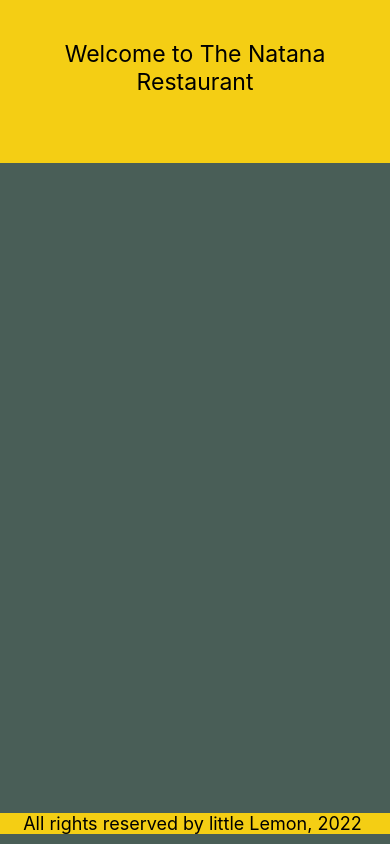
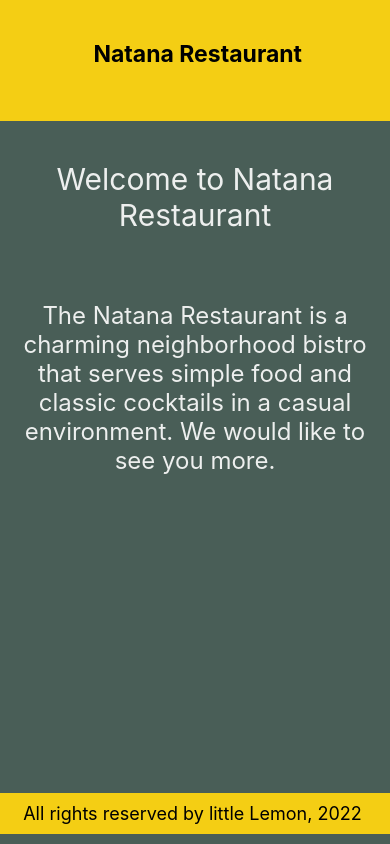
Before and after one commit to Jadashi97/Restaurant-app, a React Native app: screen / in a window 390 px wide. Built offline with nearby package versions, Linux system fonts and the light colour scheme.

Commit message:
(feat): added Welcome page to the app

```diff
--- a/App.js
+++ b/App.js
@@ -2,12 +2,14 @@ import * as React from 'react';
 import { StyleSheet, Text, View } from 'react-native';
 import NatanaRestauHeader from './components/NatanaRestauHeader';
 import Footer from './components/Footer';
+import WelcomeScreen from './components/WelcomeScreen';
 
 export default function App() {
   return (
     <>
     <View style={{flex: 1, backgroundColor: '#495E57',}}>
       <NatanaRestauHeader/>
+      <WelcomeScreen/>
     </View>
     <View style={{backgroundColor: '#495E57'}}>
       <Footer/>
--- a/components/Footer.js
+++ b/components/Footer.js
@@ -3,7 +3,7 @@ import {View, Text} from 'react-native';
 
 export default function Footer() {
   return (
-    <View style={{marginBottom:10, backgroundColor:'#F4CE14'}}>
+    <View style={{padding:10, marginBottom:10, backgroundColor:'#F4CE14'}}>
       <Text style={{ fontSize: 18, color:'black', textAlign: 'center'}}>
         All rights reserved by little Lemon, 2022{' '}
       </Text>
--- a/components/NatanaRestauHeader.js
+++ b/components/NatanaRestauHeader.js
@@ -3,9 +3,9 @@ import { View,Text} from 'react-native';
 
 export default function NatanaRestauHeader() {
   return (
-    <View style={{flex:0.2, backgroundColor: '#F4CE14' }}>
-      <Text style={{padding: 40, fontSize: 23, color: 'black', textAlign: 'center'}} numberOflines={2}>
-        Welcome to The Natana Restaurant
+    <View style={{flex:0.18, backgroundColor: '#F4CE14' }}>
+      <Text style={{padding: 40, fontSize: 23, color: 'black', textAlign: 'center'}}>
+        <Text style={{fontWeight:'bold'}}> Natana Restaurant</Text>
       </Text>
     </View>
   );
--- /dev/null
+++ b/components/WelcomeScreen.js
@@ -0,0 +1,30 @@
+import React from 'react';
+import { View, Text} from 'react-native';
+
+export default function WelcomeScreen() {
+  return (
+    <View style={{ flex:1,fontSize: 20, color: 'white'}}>
+        <Text
+            style={{
+                padding: 40,
+                fontSize: 30,
+                color: '#EDEFEE',
+                textAlign: 'center',
+            }}>
+            Welcome to Natana Restaurant
+        </Text>
+        <Text
+            style={{
+                fontSize: 24,
+                padding: 20,
+                marginVertical: 8,
+                color: '#EDEFEE',
+                textAlign: 'center',
+            }}>
+            The Natana Restaurant is a charming neighborhood bistro that
+            serves simple food and classic cocktails in a casual environment.
+            We would like to see you more.
+        </Text>
+    </View>
+  )
+}
```
